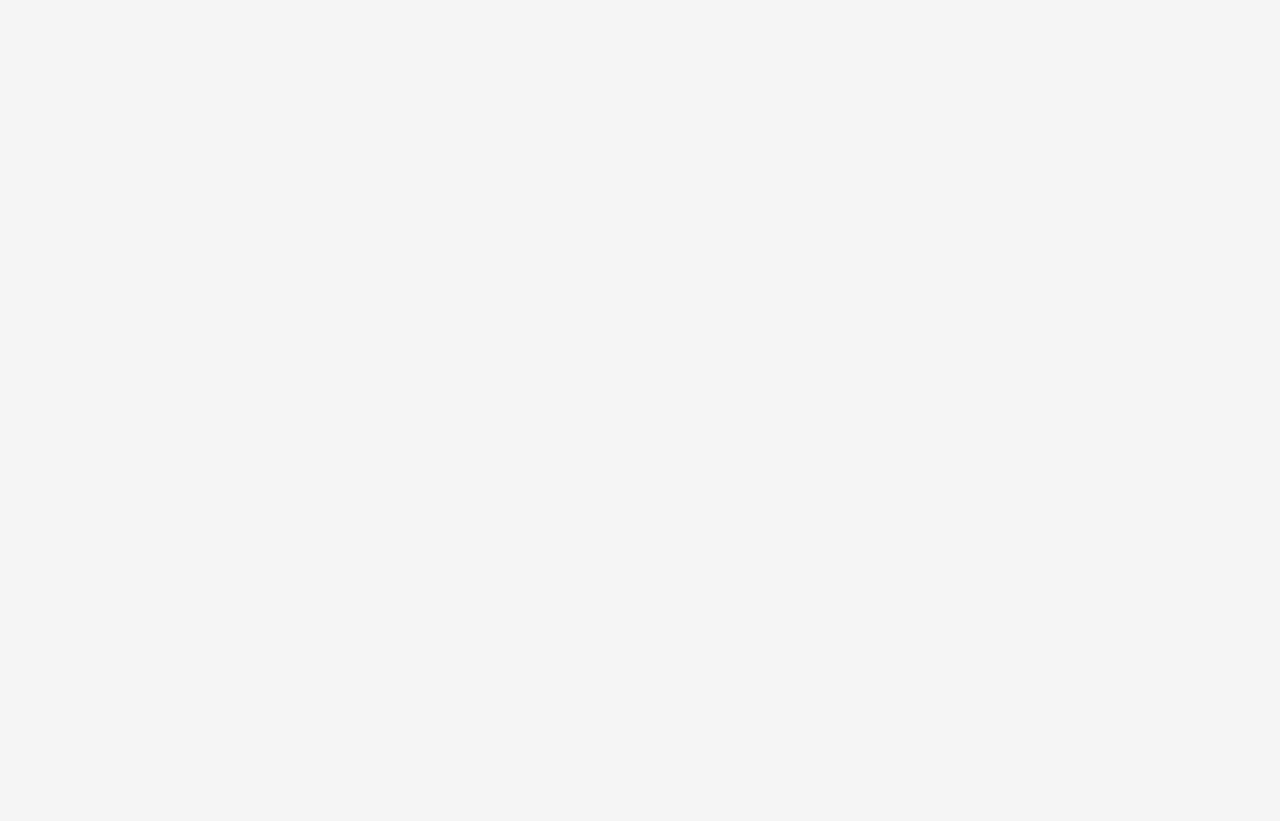
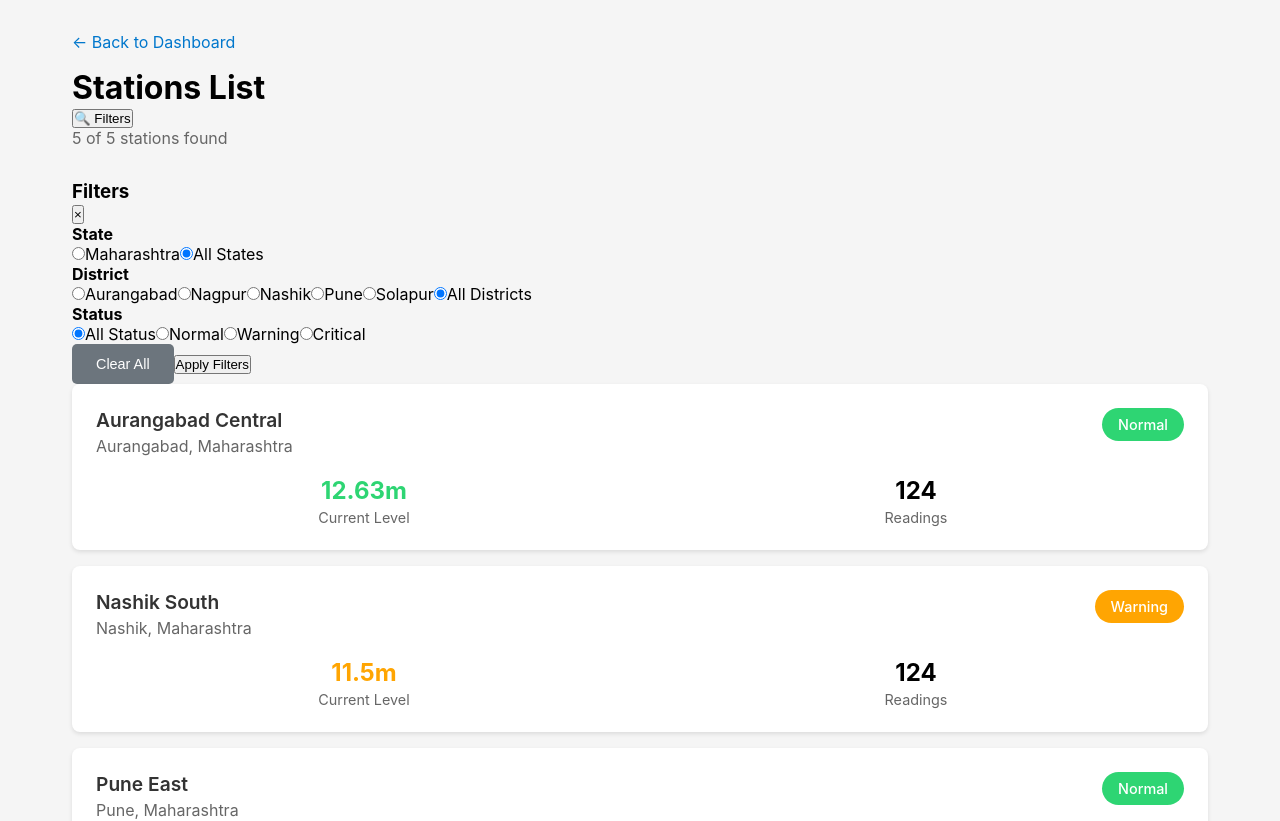
Before and after one commit to dark-shadowblade/Groundwater-app-2.0, a Next.js app: page /stations in a window 1280 px wide. Before the commit this address had no page. Shown: the top 821 px of the page. Before the commit the page ends 800 px from the top, so only its background shows below. Built offline with nearby package versions, Linux system fonts and the light colour scheme.

Commit message:
Update page.js

```diff
--- a/app/stations/page.js
+++ b/app/stations/page.js
@@ -3,12 +3,12 @@
 import { useEffect, useState } from 'react';
 import { useRouter, useSearchParams } from 'next/navigation';
 import Link from 'next/link';
-import FilterDropdown from '../components/FilterDropdown';
 
 export default function StationsList() {
   const [stations, setStations] = useState([]);
   const [waterLevels, setWaterLevels] = useState([]);
   const [filteredStations, setFilteredStations] = useState([]);
+  const [showFilters, setShowFilters] = useState(false);
   const searchParams = useSearchParams();
   const router = useRouter();
 
@@ -29,18 +29,8 @@ export default function StationsList() {
   }, []);
 
   useEffect(() => {
-    // Update URL with current filters
-    const params = new URLSearchParams();
-    Object.entries(filters).forEach(([key, value]) => {
-      if (value) params.set(key, value);
-    });
-    router.replace(`/stations?${params.toString()}`, { scroll: false });
-  }, [filters, router]);
-
-  useEffect(() => {
     let result = stations;
 
-    // Apply filters
     if (filters.state) {
       result = result.filter(station => station.state === filters.state);
     }
@@ -66,5 +56,261 @@ export default function StationsList() {
     setFilteredStations(result);
   }, [stations, filters]);
 
-  // ... rest of the component remains the same ...
+  const getLatestWaterLevel = (stationId) => {
+    const stationReadings = waterLevels
+      .filter(w => w.station_id === stationId)
+      .sort((a, b) => new Date(b.timestamp) - new Date(a.timestamp));
+
+    return stationReadings.length > 0 ? stationReadings[0].water_level_m : null;
+  };
+
+  const getStatusText = (level) => {
+    if (!level) return 'Unknown';
+    if (level < 11) return 'Critical';
+    if (level < 12) return 'Warning';
+    return 'Normal';
+  };
+
+  const getStatusColor = (level) => {
+    if (!level) return '#666';
+    if (level < 11) return '#ff4757';
+    if (level < 12) return '#ffa502';
+    return '#2ed573';
+  };
+
+  const states = [...new Set(stations.map(station => station.state))].sort();
+  const districts = [...new Set(stations.map(station => station.district))].sort();
+
+  const handleFilterChange = (filterName, value) => {
+    setFilters(prev => ({
+      ...prev,
+      [filterName]: value
+    }));
+  };
+
+  const clearFilters = () => {
+    setFilters({
+      state: '',
+      district: '',
+      status: '',
+      search: ''
+    });
+  };
+
+  const appliedFiltersCount = Object.values(filters).filter(value => value !== '').length;
+
+  return (
+    <div className="stations-container">
+      <Link href="/dashboard" className="back-link">
+        ← Back to Dashboard
+      </Link>
+
+      <div className="page-header">
+        <h1>Stations List</h1>
+        <div className="header-actions">
+          <button
+            onClick={() => setShowFilters(!showFilters)}
+            className="filter-toggle-btn"
+          >
+            <span>🔍 Filters</span>
+            {appliedFiltersCount > 0 && (
+              <span className="filter-count">{appliedFiltersCount}</span>
+            )}
+          </button>
+        </div>
+      </div>
+
+      <p style={{ color: '#666', marginBottom: '2rem' }}>
+        {filteredStations.length} of {stations.length} stations found
+      </p>
+
+      {/* Filter Sidebar */}
+      <div className={`filter-sidebar ${showFilters ? 'open' : ''}`}>
+        <div className="filter-header">
+          <h3>Filters</h3>
+          <button onClick={() => setShowFilters(false)} className="close-filters">
+            ×
+          </button>
+        </div>
+
+        <div className="filter-content">
+          {/* State Filter */}
+          <div className="filter-section">
+            <h4>State</h4>
+            <div className="filter-options">
+              {states.map(state => (
+                <label key={state} className="filter-option">
+                  <input
+                    type="radio"
+                    name="state"
+                    value={state}
+                    checked={filters.state === state}
+                    onChange={(e) => handleFilterChange('state', e.target.value)}
+                  />
+                  <span>{state}</span>
+                </label>
+              ))}
+              <label className="filter-option">
+                <input
+                  type="radio"
+                  name="state"
+                  value=""
+                  checked={filters.state === ''}
+                  onChange={(e) => handleFilterChange('state', '')}
+                />
+                <span>All States</span>
+              </label>
+            </div>
+          </div>
+
+          {/* District Filter */}
+          <div className="filter-section">
+            <h4>District</h4>
+            <div className="filter-options">
+              {districts.map(district => (
+                <label key={district} className="filter-option">
+                  <input
+                    type="radio"
+                    name="district"
+                    value={district}
+                    checked={filters.district === district}
+                    onChange={(e) => handleFilterChange('district', e.target.value)}
+                  />
+                  <span>{district}</span>
+                </label>
+              ))}
+              <label className="filter-option">
+                <input
+                  type="radio"
+                  name="district"
+                  value=""
+                  checked={filters.district === ''}
+                  onChange={(e) => handleFilterChange('district', '')}
+                />
+                <span>All Districts</span>
+              </label>
+            </div>
+          </div>
+
+          {/* Status Filter */}
+          <div className="filter-section">
+            <h4>Status</h4>
+            <div className="filter-options">
+              <label className="filter-option">
+                <input
+                  type="radio"
+                  name="status"
+                  value=""
+                  checked={filters.status === ''}
+                  onChange={(e) => handleFilterChange('status', '')}
+                />
+                <span>All Status</span>
+              </label>
+              <label className="filter-option">
+                <input
+                  type="radio"
+                  name="status"
+                  value="Normal"
+                  checked={filters.status === 'Normal'}
+                  onChange={(e) => handleFilterChange('status', e.target.value)}
+                />
+                <span>Normal</span>
+              </label>
+              <label className="filter-option">
+                <input
+                  type="radio"
+                  name="status"
+                  value="Warning"
+                  checked={filters.status === 'Warning'}
+                  onChange={(e) => handleFilterChange('status', e.target.value)}
+                />
+                <span>Warning</span>
+              </label>
+              <label className="filter-option">
+                <input
+                  type="radio"
+                  name="status"
+                  value="Critical"
+                  checked={filters.status === 'Critical'}
+                  onChange={(e) => handleFilterChange('status', e.target.value)}
+                />
+                <span>Critical</span>
+              </label>
+            </div>
+          </div>
+
+          <div className="filter-actions">
+            <button onClick={clearFilters} className="clear-filters-btn">
+              Clear All
+            </button>
+            <button onClick={() => setShowFilters(false)} className="apply-filters-btn">
+              Apply Filters
+            </button>
+          </div>
+        </div>
+      </div>
+
+      {/* Overlay when filters are open */}
+      {showFilters && (
+        <div className="filter-overlay" onClick={() => setShowFilters(false)} />
+      )}
+
+      {/* Stations Grid */}
+      <div className="stations-grid">
+        {filteredStations.length === 0 ? (
+          <div className="no-stations">
+            <p>No stations found matching your filters.</p>
+            <button onClick={clearFilters} className="clear-filters-btn primary">
+              Clear All Filters
+            </button>
+          </div>
+        ) : (
+          filteredStations.map(station => {
+            const latestLevel = getLatestWaterLevel(station.id);
+            const status = getStatusText(latestLevel);
+            const statusColor = getStatusColor(latestLevel);
+
+            return (
+              <Link
+                key={station.id}
+                href={`/station/${station.id}`}
+                className="station-card"
+              >
+                <div className="station-header">
+                  <div>
+                    <h3 className="station-name">{station.name}</h3>
+                    <p className="station-location">
+                      {station.district}, {station.state}
+                    </p>
+                  </div>
+                  <span
+                    className="station-status"
+                    style={{ backgroundColor: statusColor, color: 'white' }}
+                  >
+                    {status}
+                  </span>
+                </div>
+
+                <div className="station-details">
+                  <div className="detail-item">
+                    <div className="detail-value" style={{ color: statusColor }}>
+                      {latestLevel ? `${latestLevel}m` : 'N/A'}
+                    </div>
+                    <div className="detail-label">Current Level</div>
+                  </div>
+
+                  <div className="detail-item">
+                    <div className="detail-value">
+                      {waterLevels.filter(w => w.station_id === station.id).length}
+                    </div>
+                    <div className="detail-label">Readings</div>
+                  </div>
+                </div>
+              </Link>
+            );
+          })
+        )}
+      </div>
+    </div>
+  );
 }
```
